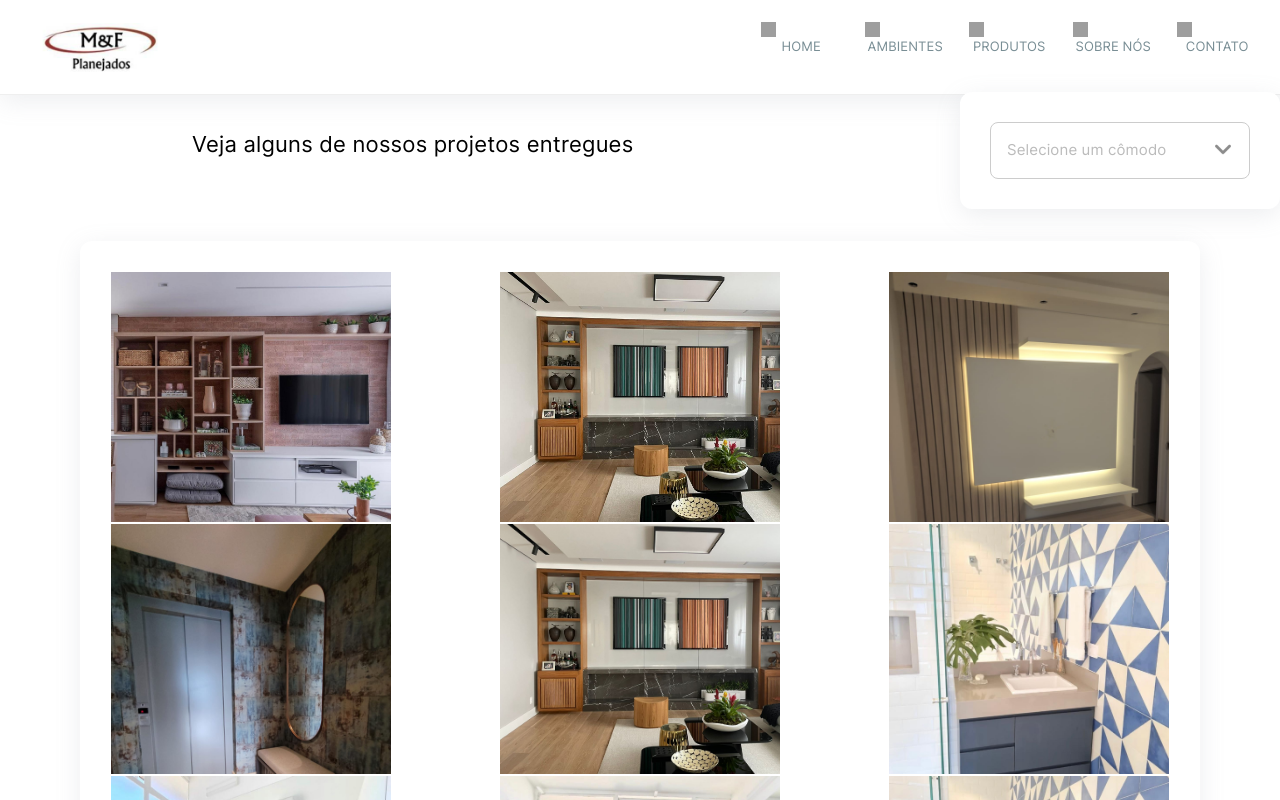
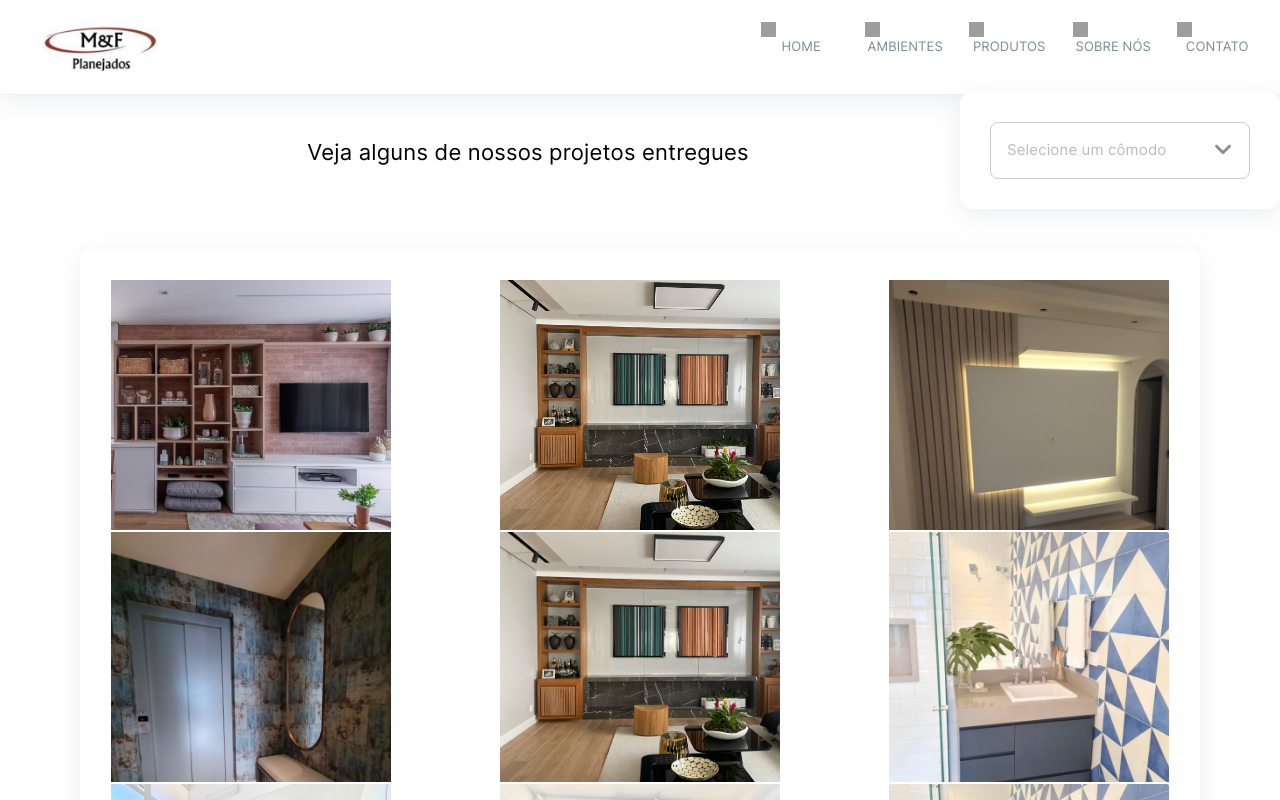
Before and after one commit to mf-planejados/site, a Next.js app: page /ambients/ambient in a window 1280 px wide. Shown: the top 800 px of the page. Built offline with nearby package versions, Linux system fonts and the light colour scheme; grey boxes are pictures that could not be loaded.

Commit message:
ajuste title

```diff
--- a/src/pages/ambients/ambient.js
+++ b/src/pages/ambients/ambient.js
@@ -156,8 +156,8 @@ export default function Portifolio() {
    return (
       <Box sx={styles.container}>
          <Box sx={styles.cardComodo}>
-            <Box sx={{ width: '80%', marginTop: 6 }}>
-               <Text title style={{ textAlign: 'left' }}>Veja alguns de nossos projetos entregues</Text>
+            <Box sx={{ width: '80%', marginTop: 7, marginRight: '20%' }}>
+               <Text title style={{ textAlign: 'center' }}>Veja alguns de nossos projetos entregues</Text>
             </Box>
             <ContentContainer style={{ position: 'fixed', right: 0, width: '25%', zIndex: 9999999999, marginTop: 1.5 }}>
                <DropList
@@ -175,9 +175,9 @@ export default function Portifolio() {
 
                {dataGalery == '' ?
                   <>
-                     <Box>
-                        <Text title style={{ textAlign: 'left' }}>No momento não há fotos.</Text>
-                        <Text title style={{ textAlign: 'left' }}>Estamos trabalhando para trazer mais projetos para você!</Text>
+                     <Box sx={{alignItems: 'center', justifyContent: 'center', width: '80%'}}>
+                        <Text  style={{ textAlign: 'center' }}>No momento não há fotos.</Text>
+                        <Text  style={{ textAlign: 'center' }}>Estamos trabalhando para trazer mais projetos para você!</Text>
                      </Box>
                   </>
                   :
```
